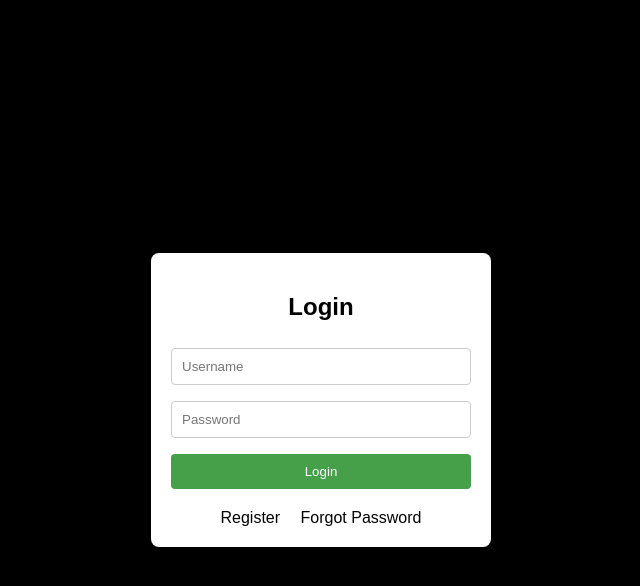
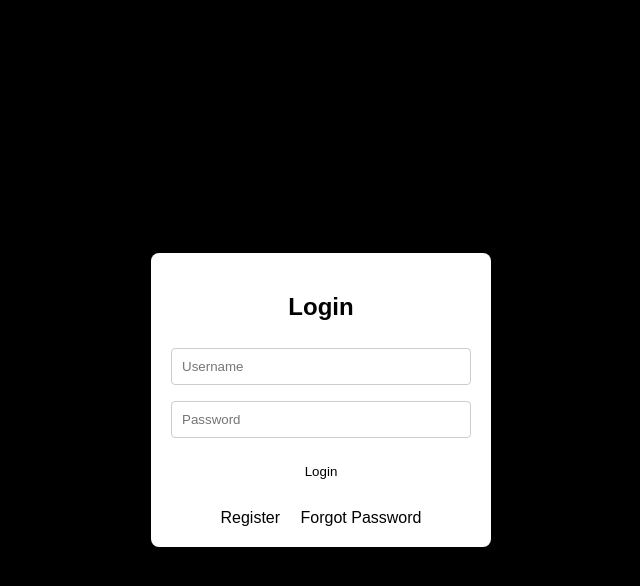
Before and after one commit to Adiii18/K.A, a plain HTML site: page login.html in a window 1280 px wide. In both pictures the pointer is over the input "Login". Shown: the whole page, without its empty margins (319-959 px from the left). Drawn offline with Linux system fonts and the light colour scheme.

Commit message:
Resolved the login button bug

```diff
--- a/login.css
+++ b/login.css
@@ -39,7 +39,8 @@
     }
 
     input[type="submit"]:hover {
-      background-color: #45a049;
+      background-color: white;
+      color: black;
     }
 
     .links {
```
